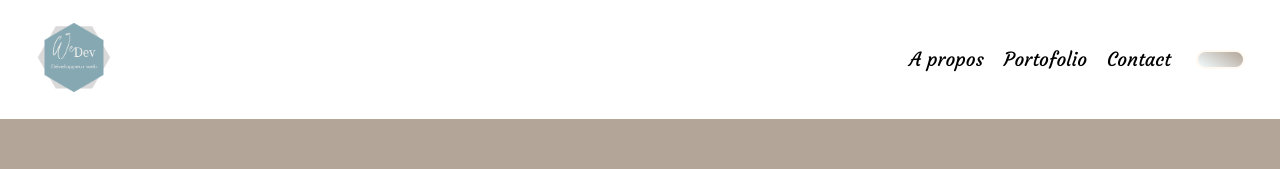
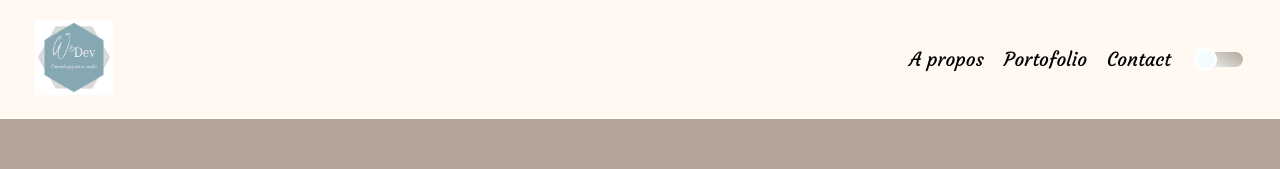
Before and after one commit to M0rgan52/wedev, a React (Create React App) app: page / in a window 1280 px wide. Shown: the top 169 px of the page. Built offline with nearby package versions, Linux system fonts and the light colour scheme.

Commit message:
commit -m "Création btn before de la barre de contraste"

```diff
--- a/src/components/Banner.js
+++ b/src/components/Banner.js
@@ -11,6 +11,7 @@ function Banner() {
         <li  className="banner_contact"><a href="#contact">Contact</a></li>
         <label className="banner_switch">
           <input type="checkbox" name="contrast" className="switch_box"/>
+          <span className="switch_btn"></span>
         </label>
       </ul>
     </header>
--- a/src/styles/Banner.css
+++ b/src/styles/Banner.css
@@ -1,5 +1,6 @@
 header {
   font-family: "Courgette", cursive;
+  background: #FFF9F2;
 }
 
 .wedev_banner {
@@ -66,3 +67,22 @@ header {
   opacity: 0;
   pointer-events: none;
 }
+
+.switch_btn {
+  position: relative;
+  top: -4px;
+  left: -4px;
+  cursor: pointer;
+}
+
+.switch_btn::before {
+  content: "";
+  display: block;
+  border: white solid 2px;
+  border-radius: 100%;
+  height: 1.2em;
+  width: 1.2em;
+  margin: 0;
+  background: rgb(242,252,255);
+  background: radial-gradient(circle, rgba(242,252,255,1) 44%, rgba(255,255,255,1) 100%);
+}
```
